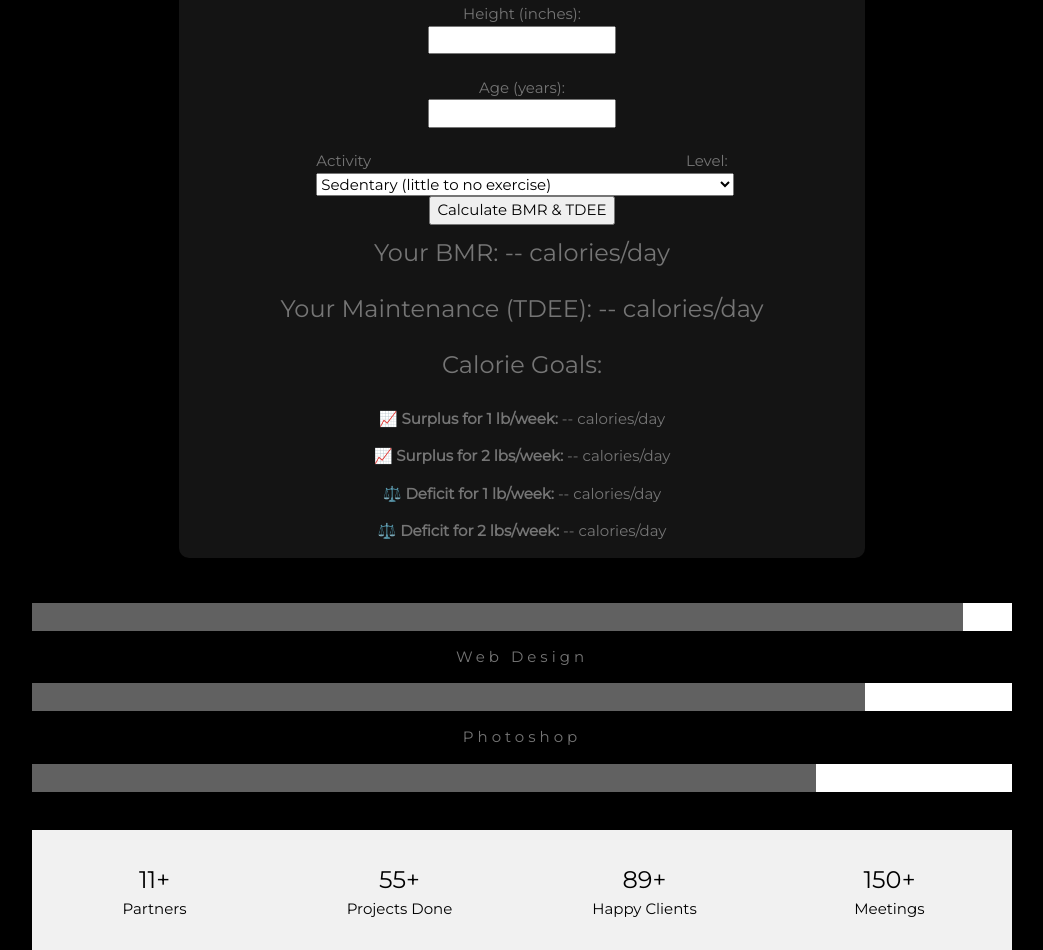
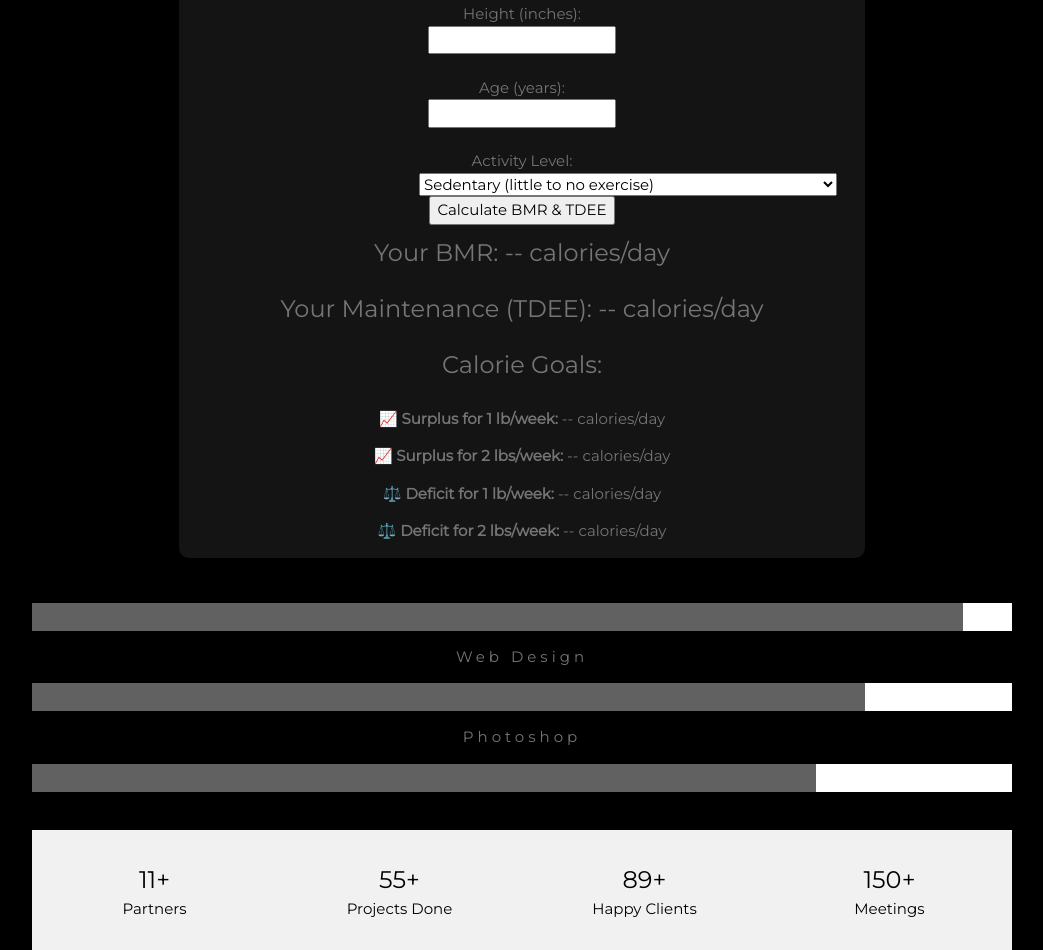
Before and after one commit to Lakevs14/GAINZ, a plain HTML site: page index.html in a window 1280 px wide. Shown: the part 1563-2513 px from the top of the page, without its empty margins (178-1221 px from the left). Drawn offline with nearby package versions, Linux system fonts and the light colour scheme.

Commit message:
Update index.html
Update

```diff
--- a/index.html
+++ b/index.html
@@ -148,8 +148,8 @@ border-radius: 10px;
 
     <label for="age">Age (years):</label>
     <input type="number" id="age"><br>
-<div style="width: 60%">
     <label for="activity">Activity Level:</label>
+        <div style="width: 30%">
     <select id="activity">
         <option value="1.2">Sedentary (little to no exercise)</option>
         <option value="1.375">Slightly Active (light exercise 1-3 days/week)</option>
```
